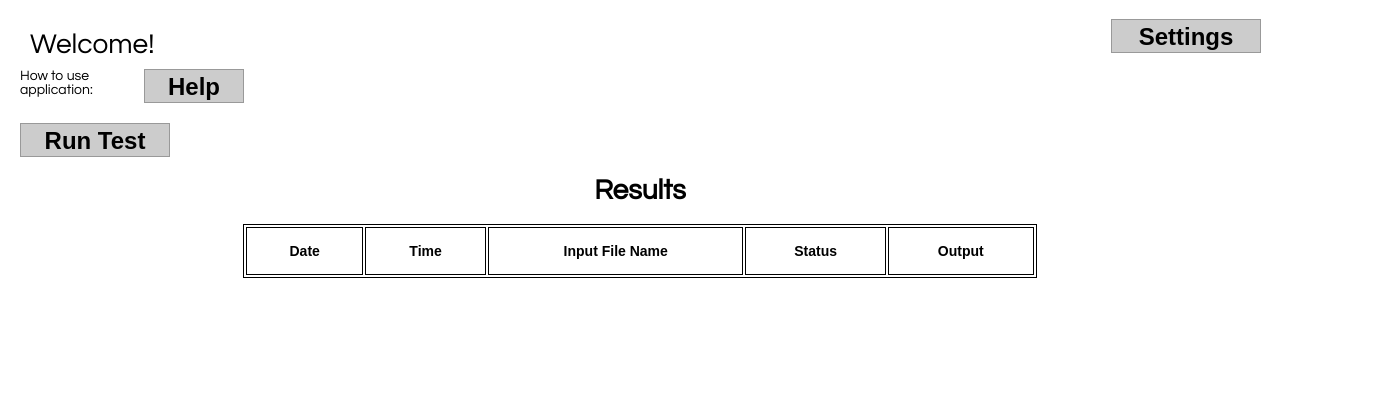
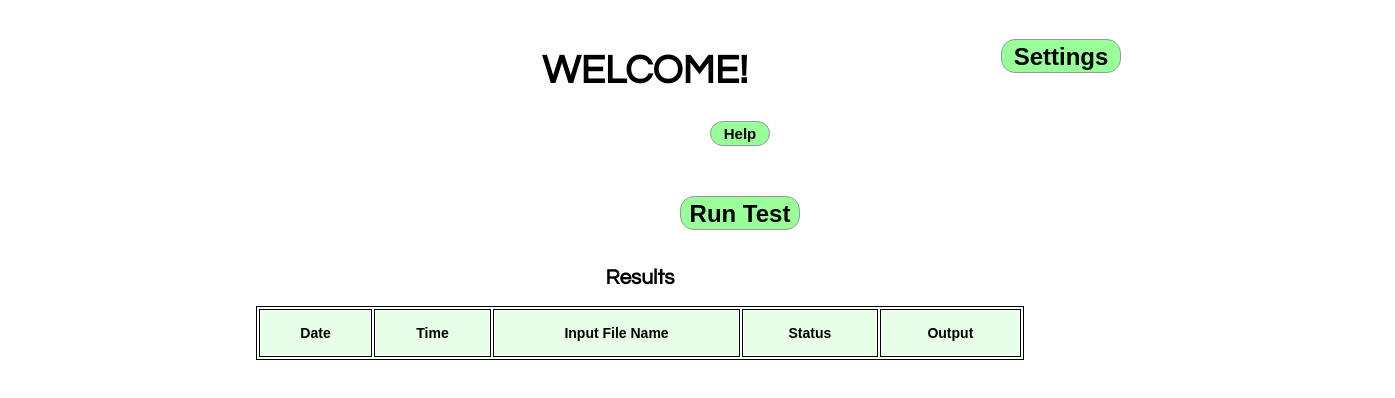
Before and after one commit to GTJuniorDesign0100-2020/anti-malarial-MCMC-bayesian-algorithm, a React app: page / in a window 1280 px wide. Shown: the whole page, 1395 px wide, since content can reach past the window. Built offline with nearby package versions, Linux system fonts and the light colour scheme.

Commit message:
basic style updates

```diff
--- a/src/components/DynTable.jsx
+++ b/src/components/DynTable.jsx
@@ -18,7 +18,7 @@ export default function DynTable(props) {
 
   return (
     <div>
-      <h1 align='center'>Results</h1>
+      <h2 align='center'>Results</h2>
 
       <SortableTable
         columnNames={['Date', 'Time', 'Input File Name', 'Status', 'Output']}
--- a/src/components/MainScreen.jsx
+++ b/src/components/MainScreen.jsx
@@ -62,27 +62,32 @@ export default class MainScreen extends React.Component {
 
   render() {
     const welcomeStyle = {
-      gridColumnStart: 1,
-      gridRowStart: 1
+      gridColumnStart: 2,
+      gridRowStart: 1,
+      textAlign: "center",
+      fontWeight: 'bold',
+      fontSize: 40
     };
     const helpTextStyle = {
-      gridColumnStart: 1,
+      gridColumnStart: 2,
       gridRowStart: 3
     };
     const helpStyle = {
-      gridColumnStart: 2,
-      gridRowStart: 3
+      gridColumnStart: 3,
+      gridRowStart: 0,
+      textAlign: "center"
     };
     const tableStyle = {
         gridColumnStart: 2,
-        gridRowStart: 5
+        gridRowStart: 5,
+        marginTop: 20,
     };
 
     return (
       <div className="main-screen">
-        <div className='status' style={welcomeStyle}>Welcome!</div>
+        <div className='status' style={welcomeStyle}>WELCOME!</div>
         <Settings />
-        <div style={helpTextStyle}>How to use application:</div>
+        <div style={helpTextStyle}></div>
         <Help style={helpStyle} />
         <RunButton handleSubmit={this.createNewAlgoRun}/>
         <div style={tableStyle}>
--- a/src/index.css
+++ b/src/index.css
@@ -1,6 +1,6 @@
 body {
   font: 14px "Century Gothic", Futura, sans-serif;
-  margin: 20px;
+  margin: 40px;
 }
 
 ol, ul {
@@ -11,7 +11,7 @@ ol, ul {
   display: grid;
   grid-template-columns: 10% auto 10%;
   grid-template-rows: auto auto auto auto;
-  width: 100%
+  width: 100%;
 }
 
 .row:after {
@@ -28,7 +28,7 @@ ol, ul {
 }
 
 .main-button {
-  background: #CCC;
+  background: #99ff99;
   border: 1px solid #999;
   font-size: 24px;
   font-weight: bold;
@@ -37,15 +37,25 @@ ol, ul {
   padding: 0;
 }
 
+.main-button:hover {
+  background: #ccffff;
+}
+
 .help {
   grid-row-start: 3;
   grid-column-start: 2;
   text-align: center;
-  width: 100px;
+  margin-left:275px;
+  margin-top: 10px;
+  width: 60px;
+  height: 25px;
+  line-height: 10px;
+  border-radius: 14px;
+  font-size: 15px;
 }
 
 .settings {
-  grid-column-start: 3;
+  grid-column-start: 2;
   grid-row-start: 1;
   justify-self: end;
   float: right;
@@ -54,32 +64,39 @@ ol, ul {
   margin-top: -1px;
   text-align: right;
   align-content: right;
-  width: 150px;
+  width: 120px;
+  border-radius: 14px;
 }
 
 .testRun {
-  grid-column-start: 1;
+  grid-column-start: 2;
   grid-row-start: 4;
-  margin-top: 20px;
+  margin-top: 60px;
   text-align: center;
-  width: 150px;
+  width: 120px;
+  border-radius: 14px;
+  margin-left:520px;
 }
 
 .settingsData{
-  background: #CCC;
+  background: #e6ffe6;
+  border: 1px solid #999;
+  font-size: 12px;
+  width: 120px;
+  padding:10px;
+  text-align: center;
+  border-radius: 14px;
+  align-content: right;
+}
+
+.testPop{
+  background: #e6ffe6;
   border: 1px solid #999;
   font-size: 12px;
   width: 300px;
   padding:10px;
-  text-align: center;
-}
-
-.testPop{
-  background: #CCC;
-  border: 1px solid #999;
-  font-size: 12px;
-  width: 300px;
-  padding:10px;
+  border-radius: 14px;
+  margin-left: -100px;
 }
 
 .helpData {
@@ -90,9 +107,8 @@ ol, ul {
   font-weight: bold;
   line-height: 34px;
   height: 34px;
-  margin-right: 1px;
-  margin-top: -1px;
-  margin-left: 1px;
+  margin-top: 35px;
+  margin-left: -300px;
   padding-left: 10px;
   text-align: left;
 }
@@ -122,10 +138,9 @@ th > button {
   padding: 1em;
   margin: 0;
   text-decoration: none;
-  background: none;
+  background: #e6ffe6;
   color: black;
   font-size: 1em;
-  cursor: pointer;
   text-align: center;
   transition: background 250ms ease-in-out;
   -webkit-appearance: none;
```
